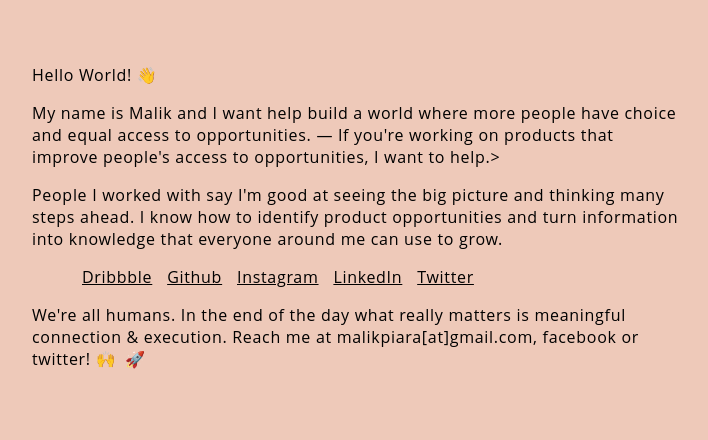
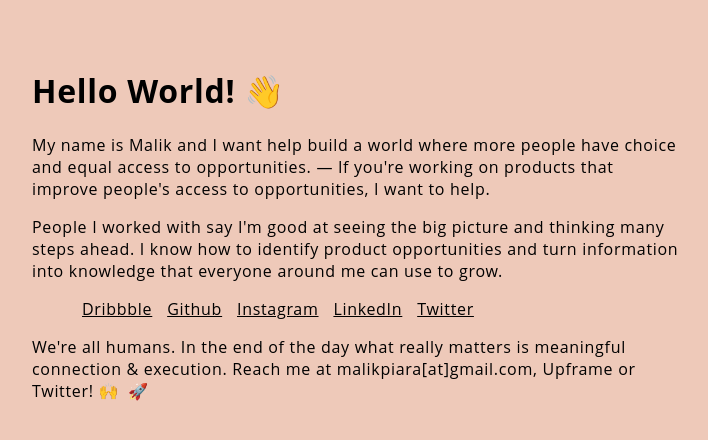
Before and after one commit to malikpiara/malikpiara.com, a plain HTML site: page index.html in a window 1280 px wide. Shown: the whole page, without its empty margins (26-734 px from the left). Drawn offline with Linux system fonts and the light colour scheme.

Commit message:
replaced first paragraph with a title and removed facebook mention

```diff
--- a/index.html
+++ b/index.html
@@ -17,8 +17,8 @@
     </script>
     </head>
     <body>
-     <p>Hello World! 👋</p>
-     <p>My name is Malik and I want help build a world where more people have choice and equal access to opportunities. — If you're working on products that improve people's access to opportunities, I want to help.></p>
+     <h1>Hello World! 👋</h1>
+     <p>My name is Malik and I want help build a world where more people have choice and equal access to opportunities. — If you're working on products that improve people's access to opportunities, I want to help.</p>
      <p>People I worked with say I'm good at seeing the big picture and thinking many steps ahead. I know how to identify product opportunities and turn information into knowledge that everyone around me can use to grow.</p>
      <ul>
        <li><a href="https://dribbble.com/malikpiara">Dribbble</a></li>
@@ -27,6 +27,6 @@
        <li><a href="https://www.linkedin.com/in/malikpiara/">LinkedIn</a></li>
        <li><a href="http://twitter.com/malikpiara">Twitter</a></li>
      </ul>
-     <p>We're all humans. In the end of the day what really matters is meaningful connection & execution. Reach me at malikpiara[at]gmail.com, facebook or twitter! 🙌&ensp;🚀 </p>
+     <p>We're all humans. In the end of the day what really matters is meaningful connection & execution. Reach me at malikpiara[at]gmail.com, Upframe or Twitter! 🙌&ensp;🚀 </p>
     </body>
   </html>
```
